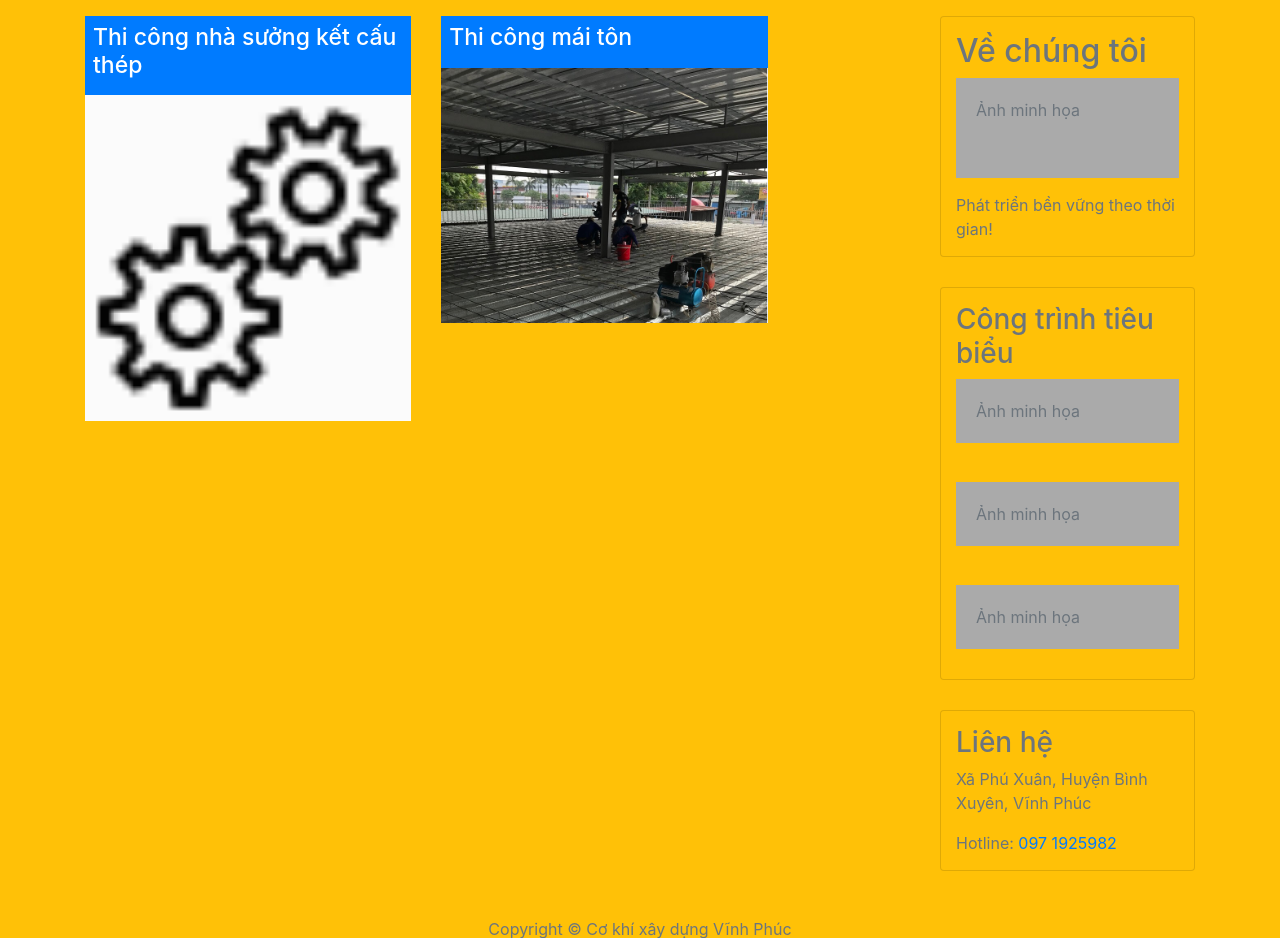
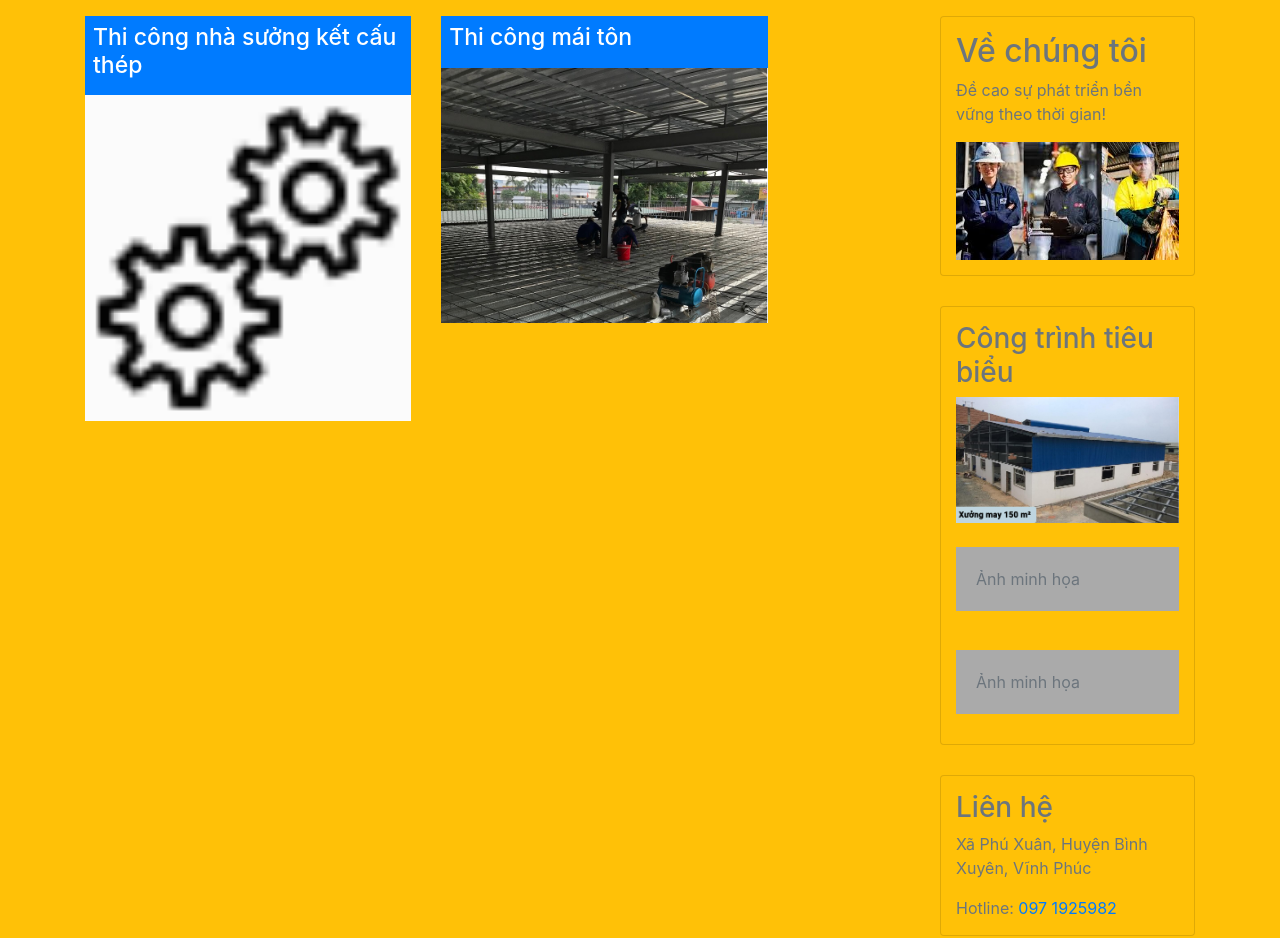
Before and after one commit to canhazn/cokhixaydungvp, a Django app: page /dich-vu/ in a window 1280 px wide. Shown: the part 56-994 px from the top of the page. Run offline with Django 3.2, Linux system fonts and the light colour scheme; data comes from the database, SQL or seed files in the repository; both versions use the stored data as it was after the commit; some libraries are stand-ins or nearby versions.

Commit message:
update site

```diff
--- a/templates/service_list.html
+++ b/templates/service_list.html
@@ -27,12 +27,16 @@
     <div class="col-md-3 pt-3">
         <div class="card bg-warning text-muted">
             <h2>Về chúng tôi</h2>
-            <div class="fakeimg" style="height:100px;">Ảnh minh họa</div>
-            <p style="margin:0">Phát triển bền vững theo thời gian!</p>
+            <p>Đề cao sự phát triển bền vững theo thời gian!</p>
+            <div >
+                <img class="w-100" src="/static/images/about-us.jpg" alt="" srcset="">
+            </div>
         </div>
         <div class="card bg-warning text-muted">
             <h3>Công trình tiêu biểu</h3>
-            <div class="fakeimg">Ảnh minh họa</div><br>
+            <div class="">
+                <img class="w-100" src="/static/images/tieu-bieu-1.jpg" alt="">
+            </div><br>
             <div class="fakeimg">Ảnh minh họa</div><br>
             <div class="fakeimg">Ảnh minh họa</div>
         </div>
```
Also changed, not shown: db.sqlite3, media/services/thi-cong-nha-suong-ket-cau-thep/thi-cong-nha-xuong-ket-cau-thep.jpg (deleted), static/images/about-us.jpg (added), static/images/tieu-bieu-1.jpg (added).
